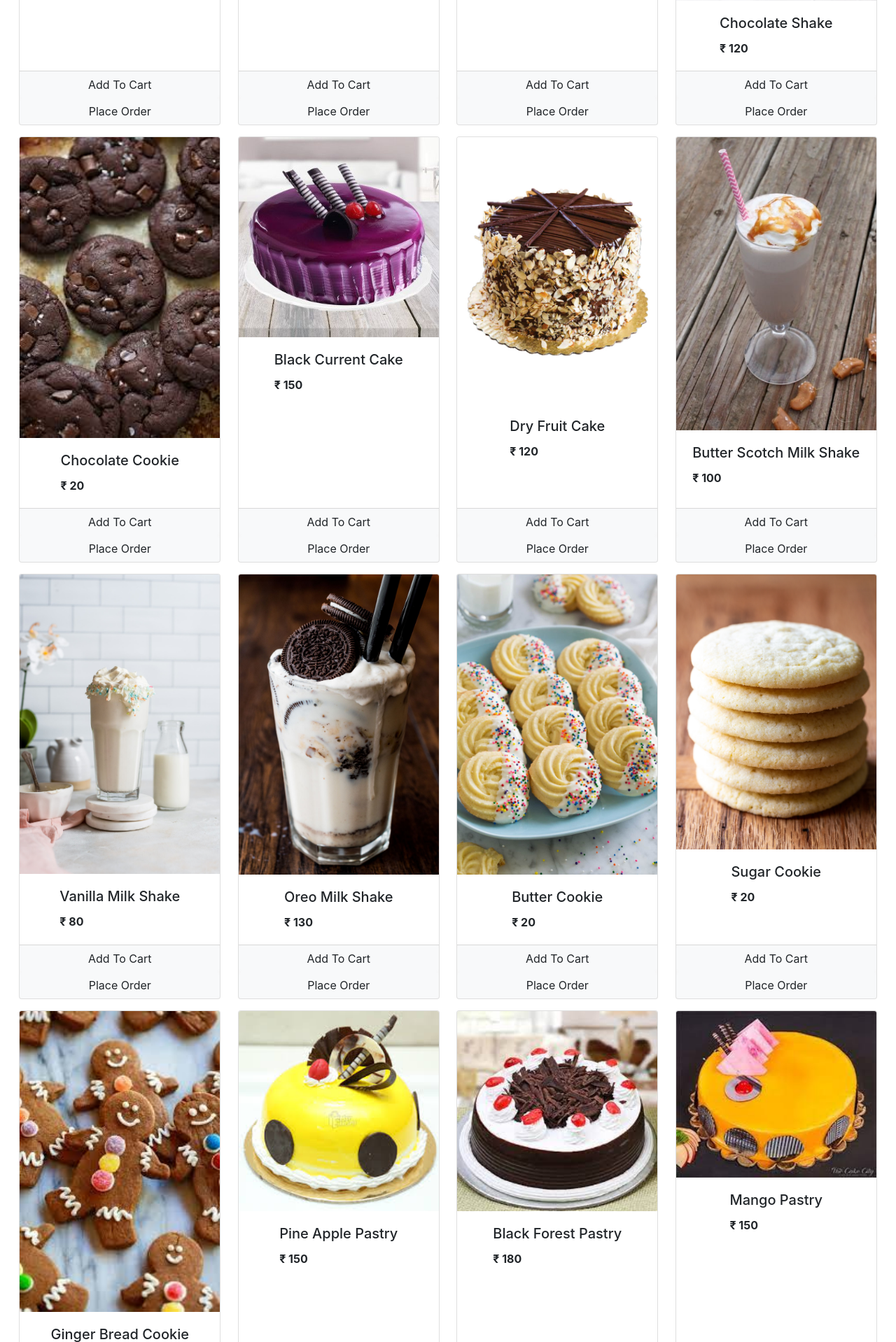
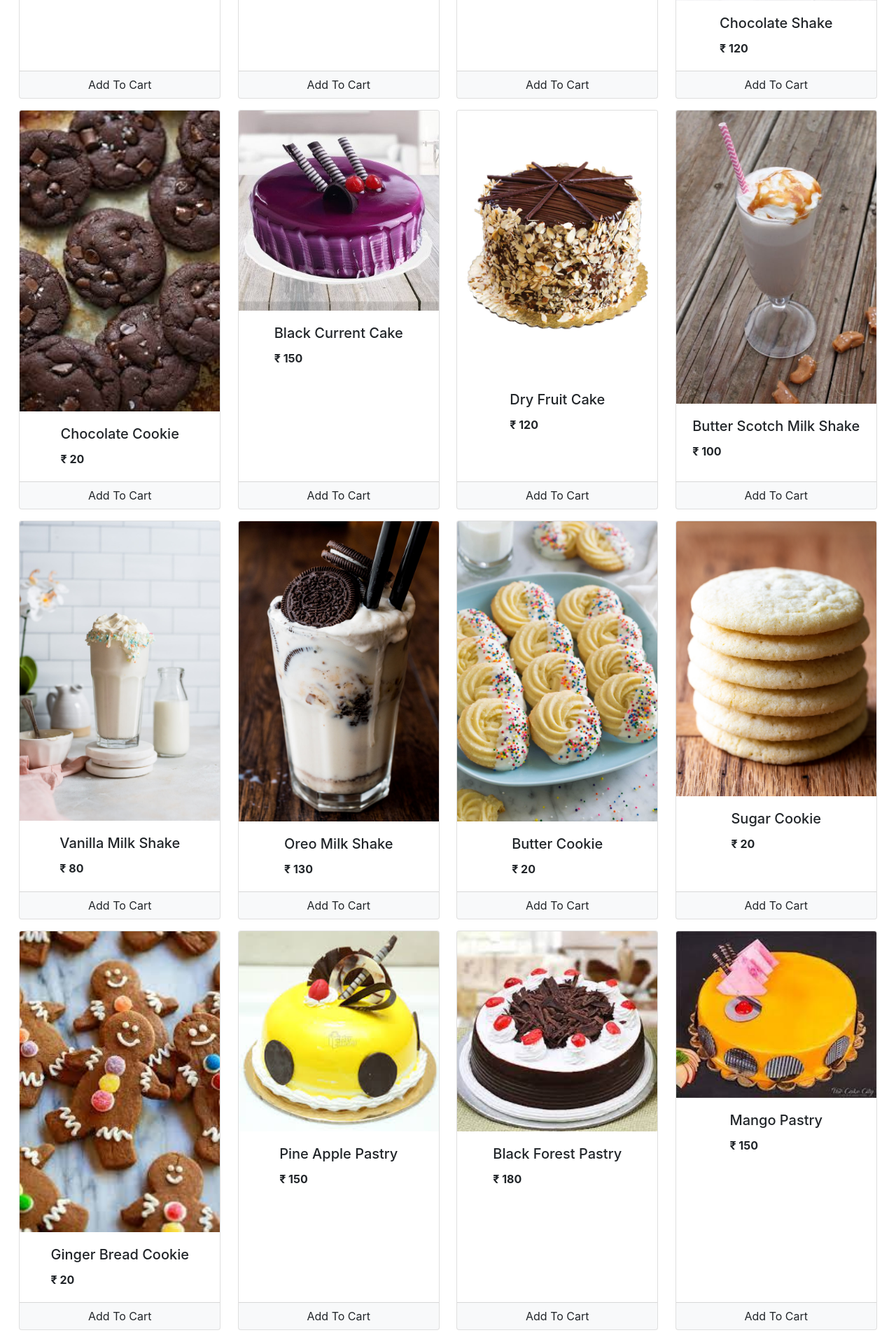
Before and after one commit to adityakandya/Bakery_Management_Python, a Django app: page / in a window 1280 px wide. Shown: the part 555-2473 px from the top of the page at 70% size. Run offline with Django 3.2, Linux system fonts and the light colour scheme; data comes from the database, SQL or seed files in the repository; both versions use the stored data as it was after the commit.

Commit message:
Removed Place order button

```diff
--- a/templates/Bakery/index.html
+++ b/templates/Bakery/index.html
@@ -67,9 +67,6 @@ INDEX PAGE
 						</form>
 						{% endif %}
 
-
-
-							<a href="#" class="float-right btn btn-light form-control ">Place Order</a>
 						</div>
 					</div>
 					{%endfor%}
```
Also changed, not shown: db.sqlite3.
